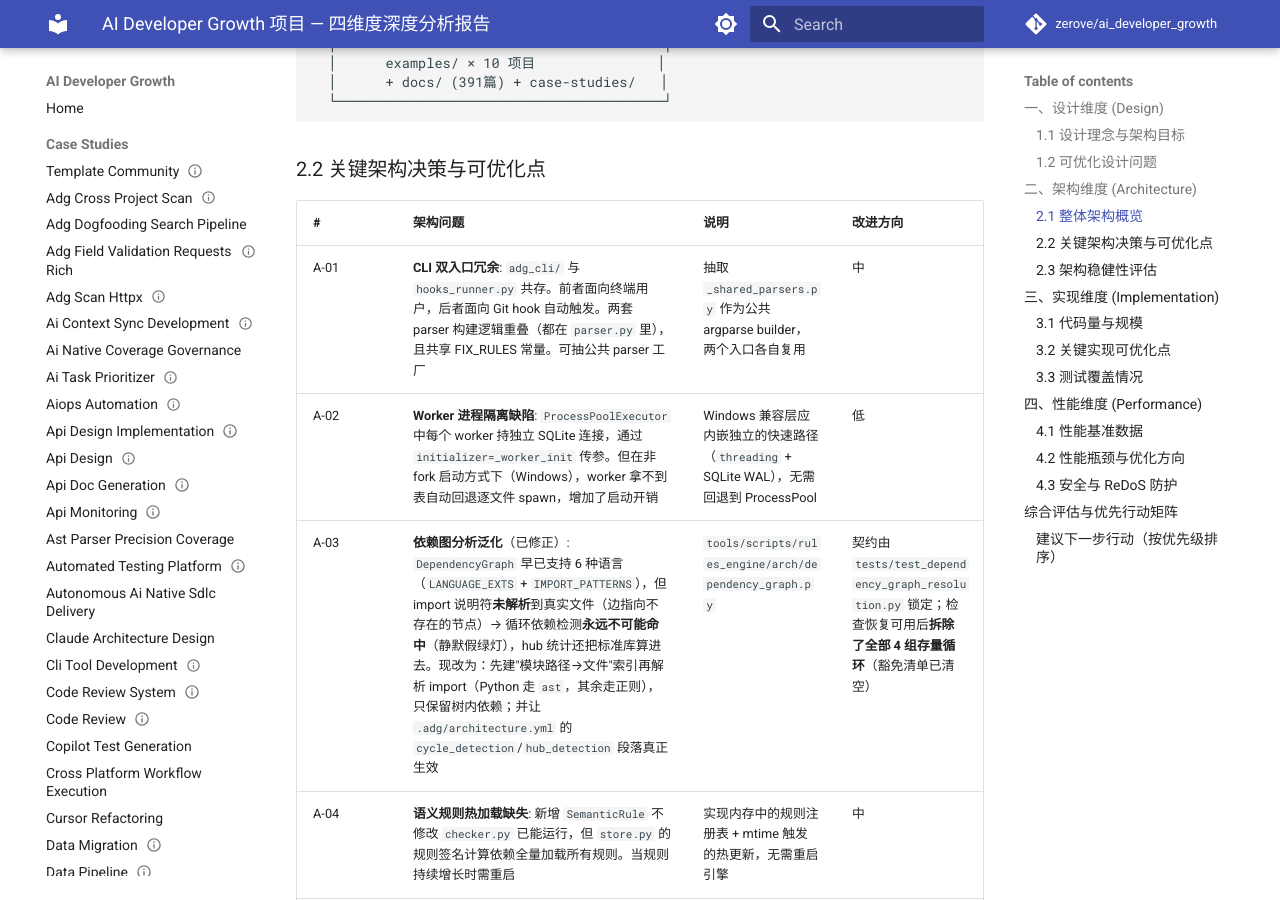
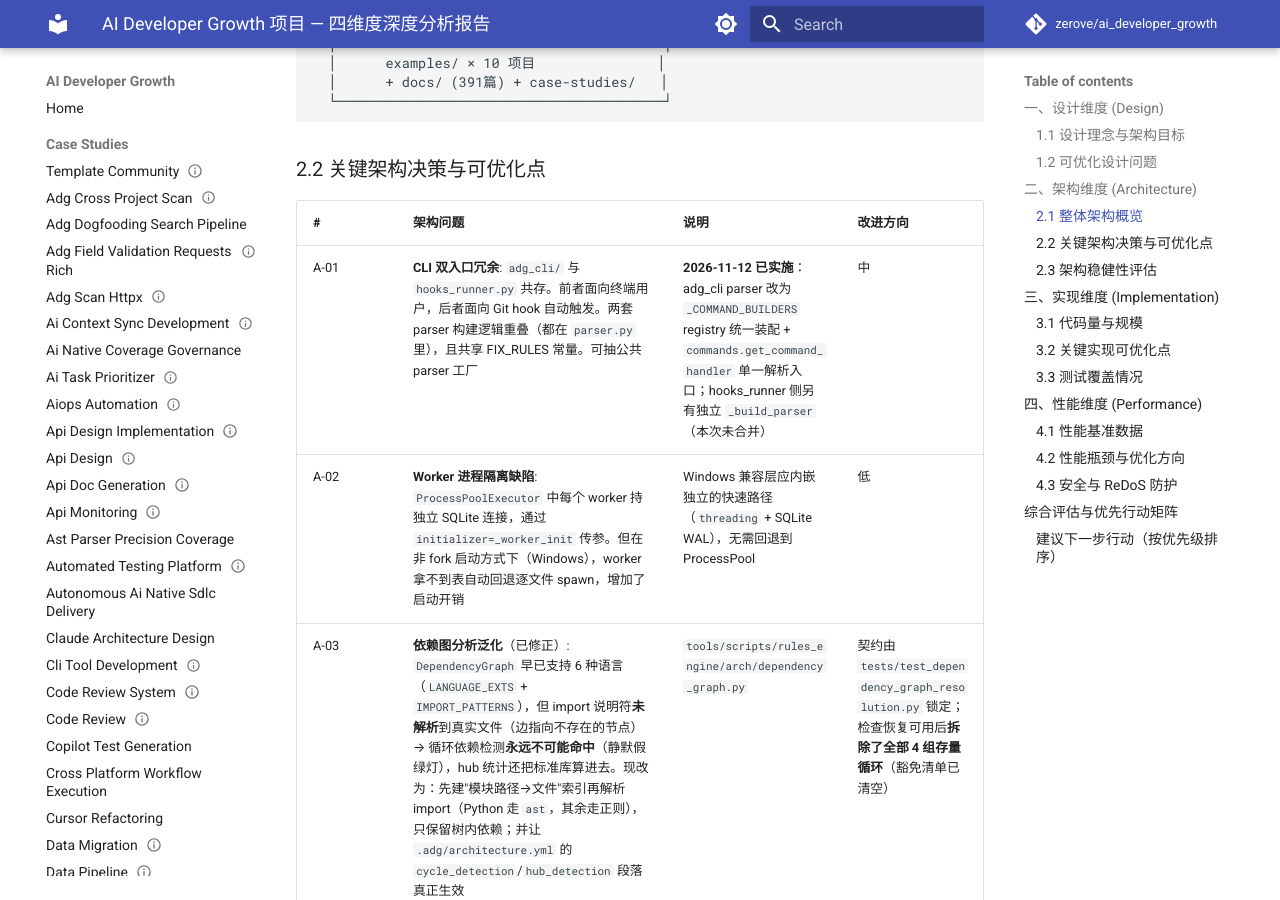
Before and after one commit to zerove/ai_developer_growth, an MkDocs documentation site: the page built from docs/analysis/四维度深度分析.md, in a window 1280 px wide and 900 px high, scrolled down 2338 px. Built offline with MkDocs 1.6.1 and Material for MkDocs 9.7.7, drawn with Linux system fonts in a browser that asks for light colours; comment, search, counter and statistics services are not loaded; some of the changed text lies outside the part shown.

Commit message:
docs(analysis): 更新 D-02/A-01/P-02 项实施状态

```diff
--- a/docs/analysis/四维度深度分析.md
+++ b/docs/analysis/四维度深度分析.md
@@ -23,7 +23,7 @@
 | # | 问题 | 严重度 | 建议 |
 |---|------|--------|------|
 | D-01 | **语义规则插件系统碎片化**（已修正）: AST 级语义规则此前在三处直接调用（`rules_engine/checker.py`、`adg_cli/check.py`、`validators/pipeline.py`），新增规则需多处接线、容易漏接。现统一为 `ast_semantic` 注册表 + **单一入口** `run_ast_semantic_rules(filepath, lines, language)`，三条路径共用；`check_python_bare_raise` 保留为兼容包装 | `tools/scripts/rules_engine/ast_semantic.py` | 契约由 `tests/test_ast_semantic_single_entry.py` 锁定（注册/语言过滤/单条规则失败不中断/三条路径均生效） |
-| D-02 | **文档与代码的"隐性耦合"**: MOC（391 篇文档）反向索引代码 10 个示例项目，但 `link_auditor` 只校验链接可达性，不校验"文档是否还反映代码变更"。当示例代码重构后，历史链接引用可能指向过时实现 | 中高 | 增加 `doc_version_sync` 检查：扫描示例目录变更时，校验相关 `case-studies` 描述与新代码的一致性 |
+| D-02 | **文档与代码的"隐性耦合"**: MOC（391 篇文档）反向索引代码 10 个示例项目，但 `link_auditor` 只校验链接可达性，不校验"文档是否还反映代码变更"。当示例代码重构后，历史链接引用可能指向过时实现 | 中高 | **2026-11-12 已实施**：`tools/scripts/check_doc_code_refs.py` 校验文档正文代码路径引用存在性，接入 docs-governance 门禁 |
 | D-03 | **`issue.column` 语义漂移风险**（已修正）: `Issue.column` 现统一为 **1-based** 列号（1 = 行首首字符，0 = 未知），与 ruff / tree-sitter / SARIF `startColumn` 一致；此前 naming 规则、validators pipeline、框架侧多行规则用 0-based，anti-pattern 行级规则用 1-based，同一份报告里列号可能指向不同字符 | `tools/scripts/rules_engine/models.py`、`naming_checker.py`、`validators/pipeline.py`、`ai-dev-framework/src/ai_dev_framework/scan.py` | 契约由 `tests/test_issue_column_convention.py` 锁定（行级/多行/命名/pipeline/SARIF 五处）；同时为 ADR-081 的"按上报列锚定修复"提供前提 |
 | D-04 | **单点依赖收敛**（部分修正）: `checker.py` 现只保留编排职责（目录扫描、缓存、并行、架构分析），单文件检查已下沉到 `_checker_file.py`，linter/marker/noqa/worker 各自分模块；剩余直接依赖为 `_checker_*` 子模块 + `rule_loader`/`models`/`logger` | `tools/scripts/rules_engine/checker.py` | 若继续收敛，可将子检查器改由依赖注入容器传递 |
 | D-05 | **缓存签名粒度不足**（部分修正）: 缓存键除 `file+mtime+size+rules_hash` 外已包含 `semantic`/`run_linters` 标志（`cache_signature = f"{rules_hash}:s{...}:l{...}"`），串行与并行路径一致；仍缺 per-file 的 AST 解析缓存标识 | `tools/scripts/rules_engine/checker.py` | 文件级 mtime+size 已足够；语义模式下可再纳入 AST 缓存标识 |
@@ -67,7 +67,7 @@
 
 | # | 架构问题 | 说明 | 改进方向 |
 |---|----------|------|----------|
-| A-01 | **CLI 双入口冗余**: `adg_cli/` 与 `hooks_runner.py` 共存。前者面向终端用户，后者面向 Git hook 自动触发。两套 parser 构建逻辑重叠（都在 `parser.py` 里），且共享 FIX_RULES 常量。可抽公共 parser 工厂 | 抽取 `_shared_parsers.py` 作为公共 argparse builder，两个入口各自复用 | 中 |
+| A-01 | **CLI 双入口冗余**: `adg_cli/` 与 `hooks_runner.py` 共存。前者面向终端用户，后者面向 Git hook 自动触发。两套 parser 构建逻辑重叠（都在 `parser.py` 里），且共享 FIX_RULES 常量。可抽公共 parser 工厂 | **2026-11-12 已实施**：adg_cli parser 改为 `_COMMAND_BUILDERS` registry 统一装配 + `commands.get_command_handler` 单一解析入口；hooks_runner 侧另有独立 `_build_parser`（本次未合并） | 中 |
 | A-02 | **Worker 进程隔离缺陷**: `ProcessPoolExecutor` 中每个 worker 持独立 SQLite 连接，通过 `initializer=_worker_init` 传参。但在非 fork 启动方式下（Windows），worker 拿不到表自动回退逐文件 spawn，增加了启动开销 | Windows 兼容层应内嵌独立的快速路径（`threading` + SQLite WAL），无需回退到 ProcessPool | 低 |
 | A-03 | **依赖图分析泛化**（已修正）: `DependencyGraph` 早已支持 6 种语言（`LANGUAGE_EXTS` + `IMPORT_PATTERNS`），但 import 说明符**未解析**到真实文件（边指向不存在的节点）→ 循环依赖检测**永远不可能命中**（静默假绿灯），hub 统计还把标准库算进去。现改为：先建"模块路径→文件"索引再解析 import（Python 走 `ast`，其余走正则），只保留树内依赖；并让 `.adg/architecture.yml` 的 `cycle_detection`/`hub_detection` 段落真正生效 | `tools/scripts/rules_engine/arch/dependency_graph.py` | 契约由 `tests/test_dependency_graph_resolution.py` 锁定；检查恢复可用后**拆除了全部 4 组存量循环**（豁免清单已清空） |
 | A-04 | **语义规则热加载缺失**: 新增 `SemanticRule` 不修改 `checker.py` 已能运行，但 `store.py` 的规则签名计算依赖全量加载所有规则。当规则持续增长时需重启 | 实现内存中的规则注册表 + mtime 触发的热更新，无需重启引擎 | 中 |
@@ -137,7 +137,7 @@
 | # | 瓶颈 | 影响 | 优化建议 | 预估收益 |
 |---|------|------|----------|----------|
 | P-01 | **全仓默认串行检查**: `jobs=1` 是 argparse 默认值，557 文件串行跑规则引擎会很慢 | 每次 `adg check .` > 5s | 对于规则引擎纯 CPU 任务，检测到 `len(files) > 4 && jobs == 1` 时自动提升 workers 到 min(cpu_count, 4) | 2-3x 速度提升；**2026-11-09 已实施**：`cmd_check._resolve_jobs`（显式 `--jobs` > `[tool.adg].jobs` > 4），JSON `meta.jobs` 与实际执行一致 |
-| P-02 | **LSP Server 单文件处理**: 8080 端口阻塞，每个新连接触发全流程重算 | IDE 集成延迟 | 实现文件级增量缓存（已做但未启用），新连接复用上次 parse 结果 | IDE 侧体感 3-5x |
+| P-02 | **LSP Server 单文件处理**: 8080 端口阻塞，每个新连接触发全流程重算 | IDE 集成延迟 | **已实施（2026-11-12）**：诊断结果按文件内容 SHA-256 缓存（uri → (hash, diagnostics)），didChange/didSave/didClose 失效，命中复用 | IDE 侧体感 3-5x |
 | P-03 | **MkDocs 文档构建无增量**: 每次 `mkdocs build` 391 篇全量扫描 | 构建时间 > 30s | 基于 mtime 增量：仅扫描 changed files，复用已构建 HTML 片段 | 10-20s |
 | P-04 | **autoflake 未使用导入检测`: 每文件一次 subprocess spawn | 557 文件一次约 5-10s | 批量合并调用：autoflake --in-place --exclude <pathes> 一次处理 | ~3s |
 | P-05 | **dependency_graph 多语言解析**（已修正，2026-11-12）: 现 import 会解析到树内真实模块（Python 走 `ast` 精确取 import，其余语言走正则），循环依赖检测恢复可用；`.adg/architecture.yml` 的相关段落不再是摆设 | `tools/scripts/rules_engine/arch/dependency_graph.py` | 多语言项目不再只解析 Python；存量循环已逐条登记豁免并附原因 |
@@ -176,7 +176,7 @@
 
 2. **[P2] 默认并行度提升** — 已实施（2026-11-09）：`adg check` 默认按 `[tool.adg].jobs`（默认 4）并行，不再硬编码 1；显式 `--jobs` 优先，JSON `meta.jobs` 与实际执行一致。
 
-3. **[D-02] 文档-代码一致性检查** — 扩展 `link_auditor` 增加 doc-vs-code 校验，扫描示例目录变更联动 case-study 更新。约 2 天。
+3. **[D-02] 文档-代码一致性检查** — 已实施（2026-11-12）：`check_doc_code_refs.py` 上线并接入 docs-governance；原 `link_auditor` 仅检链接、现另有本文路径引用存在性检查。
 
 4. **[I-01] Fix injection 防护** — 将 `RegexFixProvider` 改为文件级 `re.subn` 而非逐行，消除注入面。约 0.5 天。
 
```
